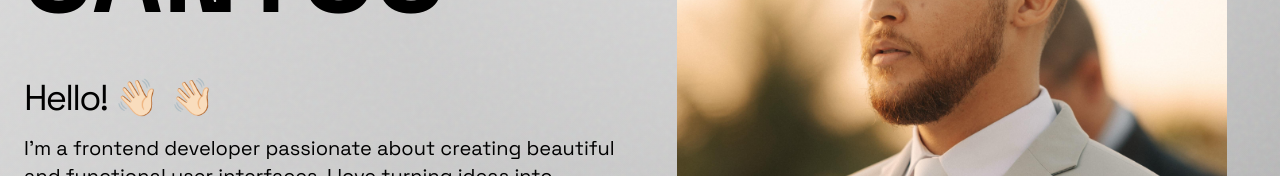
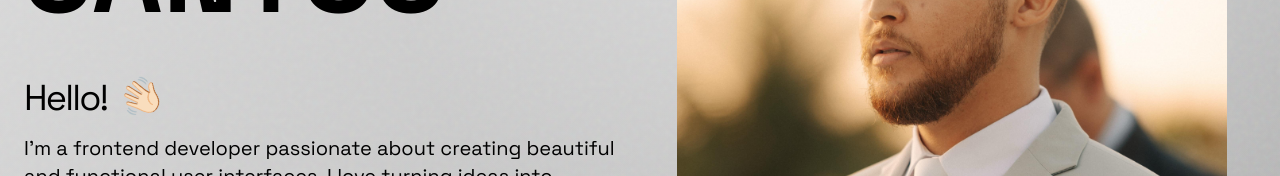
Before and after one commit to TONSANTOS/Portfolio, a React (Vite) app: page / in a window 1280 px wide. Shown: the part 403-579 px from the top of the page. Built offline with nearby package versions, Linux system fonts and the light colour scheme.

Commit message:
fix: debug no componente Hero

```diff
--- a/src/components/Hero.jsx
+++ b/src/components/Hero.jsx
@@ -11,12 +11,13 @@ export function Hero() {
         visible: { opacity: 1, x: 0, transition: { duration: 0.5 } }
     }
 
-    const { t } = useTranslation();
+    const { t, i18n } = useTranslation();
     const hero = t('HERO', { returnObjects: true });
 
     const [typedName, setTypedName] = useState("");
     const [typedGreet, setTypedGreet] = useState("");
     const [typedDescription, setTypedDescription] = useState("");
+    const [currentLanguage, setCurrentLanguage] = useState(i18n.language);
 
     const handleDownload = () => {
         const link = document.createElement('a');
@@ -27,6 +28,15 @@ export function Hero() {
         link.click();
         document.body.removeChild(link);
     };
+
+    useEffect(() => {
+        if (i18n.language !== currentLanguage) {
+            setTypedName("");
+            setTypedGreet("");
+            setTypedDescription("");
+            setCurrentLanguage(i18n.language);
+        }
+    }, [i18n.language, currentLanguage]);
 
     useEffect(() => {
         if (typedName.length < hero.name.length) {
@@ -46,7 +56,7 @@ export function Hero() {
 
             return () => clearTimeout(timeout);
         }
-    }, [typedGreet, hero.greet, typedName.length, hero.name.length]);
+    }, [typedGreet, typedName.length, hero.greet]);
 
     useEffect(() => {
         if (typedGreet.length === hero.greet.length && typedDescription.length < hero.description.length) {
@@ -56,7 +66,7 @@ export function Hero() {
 
             return () => clearTimeout(timeout);
         }
-    }, [typedDescription, hero.description, typedGreet.length, hero.greet.length]);
+    }, [typedDescription, typedGreet.length, hero.description]);
 
     return (
         <section className="flex min-h-screen flex-wrap items-center">
--- a/src/locales/index.js
+++ b/src/locales/index.js
@@ -331,7 +331,7 @@ export const resources = {
             ],
             HERO: {
                 name: "TON SANTOS",
-                greet: "Hello! 👋🏻",
+                greet: "Hello!",
                 description:
                     "I'm a frontend developer passionate about creating beautiful and functional user interfaces. I love turning ideas into engaging and intuitive web experiences.",
                 downloadResumeButtonText: "Download resume"
```
Also changed, not shown: src/assets/ChatGPT Image 2 de mai. de 2025, 02_09_03.png (added).
